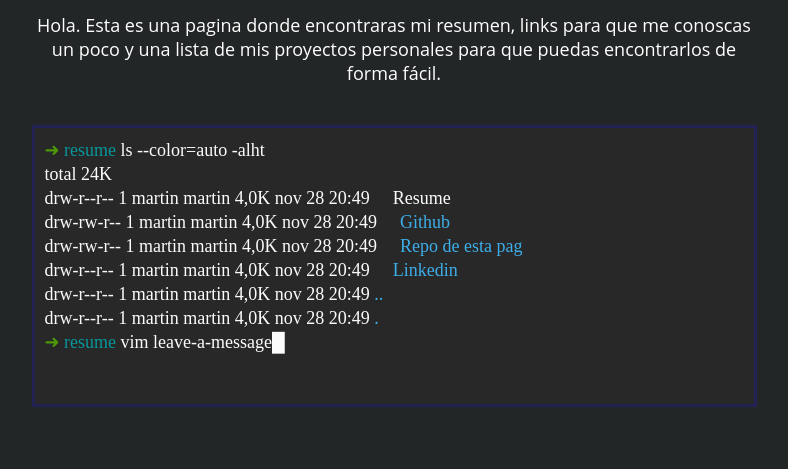
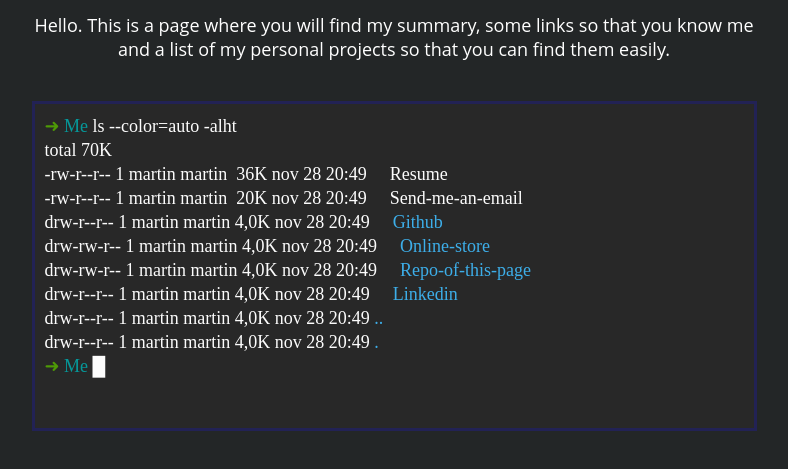
Before and after one commit to SirNoob97/website, a plain HTML site: page www/index.html in a window 1280 px wide. Shown: the part 331-800 px from the top of the page, without its empty margins (246-1034 px from the left). Drawn offline with Linux system fonts and the light colour scheme; a web font is replaced by a local one.

Commit message:
remvo white spaces and add encrypted mailto link

```diff
--- a/www/index.html
+++ b/www/index.html
@@ -12,6 +12,8 @@
   <link rel="stylesheet" href="css/base.css">
   <link rel="stylesheet" href="css/style.css">
   <link rel="icon" type="image/svg" href="img/gopher.png">
+
+  <script type="text/javascript" src="js/email.js"></script>
 </head>
 
 <body>
@@ -19,25 +21,27 @@
     <div class="row">
       <div class="column" style="margin-top: 10%">
         <img class="gopher" src="img/gopher.png" alt="Me in gopher version">
-          <h1>Martin Lopez</h1>
-          <p>Hola. Esta es una pagina donde encontraras mi resumen, links para que me conoscas un poco y una lista de mis proyectos personales para que puedas encontrarlos de forma fácil.</p>
+        <h1>Mart&iacute;n L&oacute;pez</h1>
+        <p>Hello. This is a page where you will find my summary, some links so that you know me and a list of my personal projects so that you can find them easily.</p>
         <div class="terminal">
           <p>
           <span class="prompt">
-              <span class="arrow">➜</span> <span class="W">resume</span>
+            <span class="arrow">➜</span> <span class="W">Me</span>
           </span>
           ls --color=auto -alht<br>
-            total 24K<br>
-            drw-r--r--  1 martin martin 4,0K nov 28 20:49  <a class="file" href="" target="_blank">Resume</a><br>
-            drw-rw-r--  1 martin martin 4,0K nov 28 20:49  <a class="dir" href="https://github.com/SirNoob97" target="_blank">Github</a><br>
-            drw-rw-r--  1 martin martin 4,0K nov 28 20:49  <a class="dir" href="https://github.com/SirNoob97/web-site" target="_blank">Repo de esta pag</a><br>
+          total 70K<br>
+          -rw-r--r--  1 martin martin &nbsp;36K nov 28 20:49  <a class="file" href="" target="_blank">Resume</a><br>
+          -rw-r--r--  1 martin martin &nbsp;20K nov 28 20:49  <a class="file" id="email" href="click:the.address.will.be.decrypted.by.javascript" onclick="openMailer(this);">Send-me-an-email</a><br>
+          drw-r--r--  1 martin martin 4,0K nov 28 20:49  <a class="dir" href="https://github.com/SirNoob97" target="_blank">Github</a><br>
+          drw-rw-r--  1 martin martin 4,0K nov 28 20:49  <a class="dir" href="https://github.com/SirNoob97/OnlineStore" target="_blank">Online-store</a><br>
+          drw-rw-r--  1 martin martin 4,0K nov 28 20:49  <a class="dir" href="https://github.com/SirNoob97/web-site" target="_blank">Repo-of-this-page</a><br>
           drw-r--r--  1 martin martin 4,0K nov 28 20:49  <a class="dir" href="" target="_blank">Linkedin</a><br>
           drw-r--r--  1 martin martin 4,0K nov 28 20:49 <span class="dir">..</span><br>
           drw-r--r--  1 martin martin 4,0K nov 28 20:49 <span class="dir">.</span><br>
           <span class="prompt">
-              <span class="arrow">➜</span> <span class="W">resume</span>
+            <span class="arrow">➜</span> <span class="W">Me</span>
           </span>
-            vim leave-a-message&#x2588;
+          &#x2588;
           </p>
         </div>
       </div>
```
Lines whose indentation alone changed are shown as unchanged.
